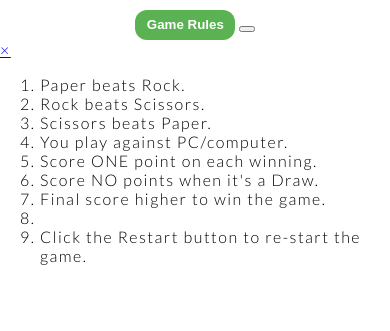
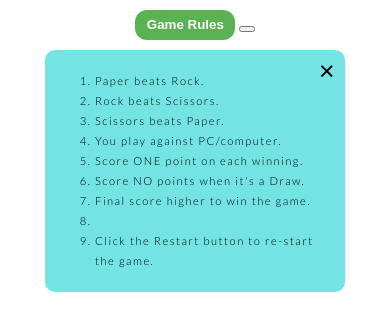
Before and after one commit to Code-Institute-Submissions/VeronicaLourens-rock-paper-scissors, a plain HTML site: page index.html in a window 390 px wide. Shown: the part 49-380 px from the top of the page. Drawn offline with Linux system fonts and the light colour scheme.

Commit message:
Add css styling and media query to the popup box.

```diff
--- a/assets/css/style.css
+++ b/assets/css/style.css
@@ -39,6 +39,30 @@ header a {
 
 }
 
+#game-container {
+    width: 100%;
+}
+
+#popup-box {
+    width: 280px;
+    font-size: 70%;
+    background-color: rgba(23, 209, 209, .6);
+    padding: 10px;
+    line-height: 20px;
+    margin: 10px auto;
+    border-radius: 10px;
+
+}
+
+.close-btn {
+    text-decoration: none;
+    font-size: 25px;
+    font-weight: bold;
+    float: right;
+    color: black;
+
+}
+
 
 
 
@@ -65,6 +89,13 @@ header a {
         font-size: 100%;
     }
 
+    /* game section */
+
+    #popup-box {
+        width: 450px;
+        font-size: 100%;
+    }
+
 
 
 
--- a/index.html
+++ b/index.html
@@ -11,6 +11,7 @@
     <link rel="stylesheet" href="./assets/css/style.css">
 </head>
 <body>
+    <!--page header-->
     <header>
         <a href="index.html">
             <h1>Rock Paper Scissors</h1>
@@ -23,8 +24,10 @@
 
 
     </header>
-    <section>
-        <div>
+    <!--game section-->
+    <section id="game-container">
+        <!--popup box-->
+        <div id="popup-box">
             <div>
                 <a class="close-btn" href="#">&times;</a>
             </div>
```
